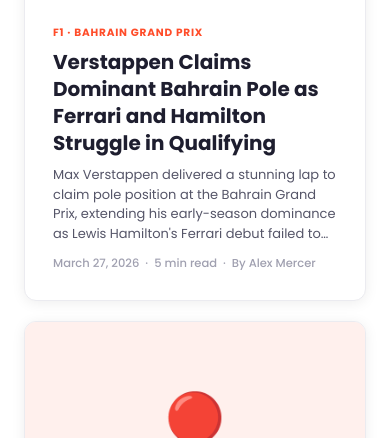
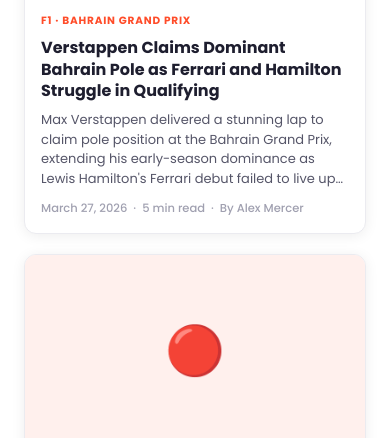
Before and after one commit to arthikandev/SportDune, a website: page frontend/f1.html in a window 390 px wide. Shown: the part 662-1100 px from the top of the page. Drawn offline with Linux system fonts and the light colour scheme.

Commit message:
refactor: improve layout - full-width content, 3-col grid, responsive fixes

```diff
--- a/frontend/shared.css
+++ b/frontend/shared.css
@@ -56,8 +56,8 @@ nav{position:sticky;top:0;z-index:1000;background:#fff;border-bottom:2px solid v
 .trending-card-title{font-size:13px;font-weight:600;color:var(--text);line-height:1.35;transition:color 0.18s;display:-webkit-box;-webkit-line-clamp:2;-webkit-box-orient:vertical;overflow:hidden;}
 
 /* LAYOUT */
-.page-body{max-width:1340px;margin:0 auto;padding:40px 24px;display:grid;grid-template-columns:1fr 300px;gap:36px;}
-.main-content{min-width:0;}
+.page-body{max-width:1240px;margin:0 auto;padding:40px 24px;}
+.main-content{width:100%;}
 .section-heading{display:flex;align-items:center;gap:12px;margin-bottom:22px;margin-top:40px;}
 .section-heading:first-child{margin-top:0;}
 .section-bar{width:5px;height:24px;background:var(--accent);border-radius:3px;flex-shrink:0;}
@@ -65,9 +65,9 @@ nav{position:sticky;top:0;z-index:1000;background:#fff;border-bottom:2px solid v
 .section-more{margin-left:auto;font-size:13px;font-weight:600;color:var(--link);text-decoration:none;white-space:nowrap;transition:color 0.18s;}
 .section-more:hover{color:var(--accent);}
 
-/* ARTICLE CARDS */
-.article-grid{display:grid;grid-template-columns:1fr 1fr;gap:20px;}
-.article-grid.three-col{grid-template-columns:1fr 1fr 1fr;}
+/* ARTICLE GRID */
+.article-grid{display:grid;grid-template-columns:repeat(3,1fr);gap:20px;}
+.article-grid.two-col{grid-template-columns:repeat(2,1fr);}
 .article-card{background:#fff;border-radius:12px;overflow:hidden;box-shadow:0 2px 14px var(--card-shadow);border:1px solid var(--border);transition:transform 0.2s,box-shadow 0.2s;cursor:pointer;text-decoration:none;color:inherit;display:flex;flex-direction:column;}
 .article-card:hover{transform:translateY(-3px);box-shadow:0 8px 32px rgba(0,0,0,0.12);}
 .card-img{width:100%;aspect-ratio:16/9;background:var(--section-bg);display:flex;align-items:center;justify-content:center;font-size:48px;flex-shrink:0;}
@@ -82,6 +82,8 @@ nav{position:sticky;top:0;z-index:1000;background:#fff;border-bottom:2px solid v
 .article-card.featured .card-body{padding:28px;}
 .article-card.featured .card-title{font-size:20px;}
 .article-card.featured .card-snippet{-webkit-line-clamp:4;}
+.article-card.featured.grid-full{grid-column:span 3;flex-direction:column;}
+.article-card.featured.grid-full .card-img{width:100%;aspect-ratio:16/9;}
 
 /* LOAD MORE */
 .load-more-wrap{text-align:center;margin-top:32px;margin-bottom:8px;}
@@ -182,19 +184,21 @@ footer{background:#fff;border-top:2px solid var(--border);padding:48px 24px 28px
 
 /* RESPONSIVE */
 @media(max-width:1100px){
-  .page-body{grid-template-columns:1fr;}
-  .sidebar{display:grid;grid-template-columns:1fr 1fr;gap:20px;}
-  .sidebar .ad-slot{display:none;}
+  .page-body{max-width:960px;}
+  .article-grid{grid-template-columns:repeat(2,1fr);}
+  .article-card.featured{grid-column:span 2;}
+  .article-card.featured.grid-full{grid-column:span 2;}
   .footer-grid{grid-template-columns:1fr 1fr;}
 }
 @media(max-width:768px){
   .nav-links,.nav-right{display:none;}
   .hamburger{display:flex;}
-  .article-grid,.article-grid.three-col{grid-template-columns:1fr;}
-  .article-card.featured{flex-direction:column;grid-column:span 1;}
-  .article-card.featured .card-img{width:100%;aspect-ratio:16/9;}
+  .article-grid,.article-grid.two-col{grid-template-columns:1fr;}
+  .article-card.featured,.article-card.featured .card-img{grid-column:span 1;width:100%;flex-direction:column;aspect-ratio:unset;}
+  .article-card.featured .card-img{aspect-ratio:16/9;}
+  .article-card.featured .card-body{padding:16px;}
+  .article-card.featured .card-title{font-size:16px;}
   .footer-grid{grid-template-columns:1fr;}
-  .sidebar{display:block;}
   .footer-bottom{flex-direction:column;text-align:center;}
   .page-banner-title{font-size:26px;}
 }
```
